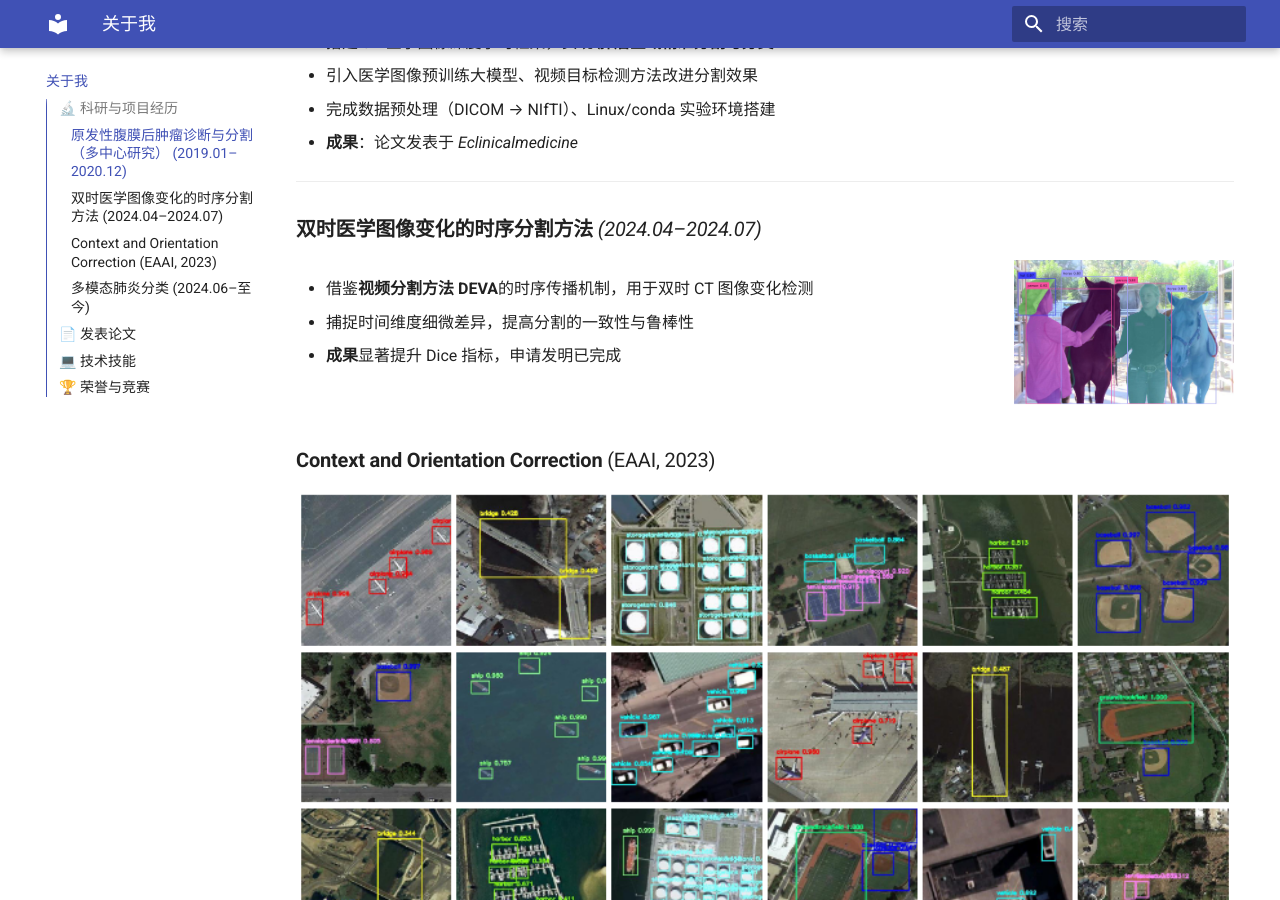
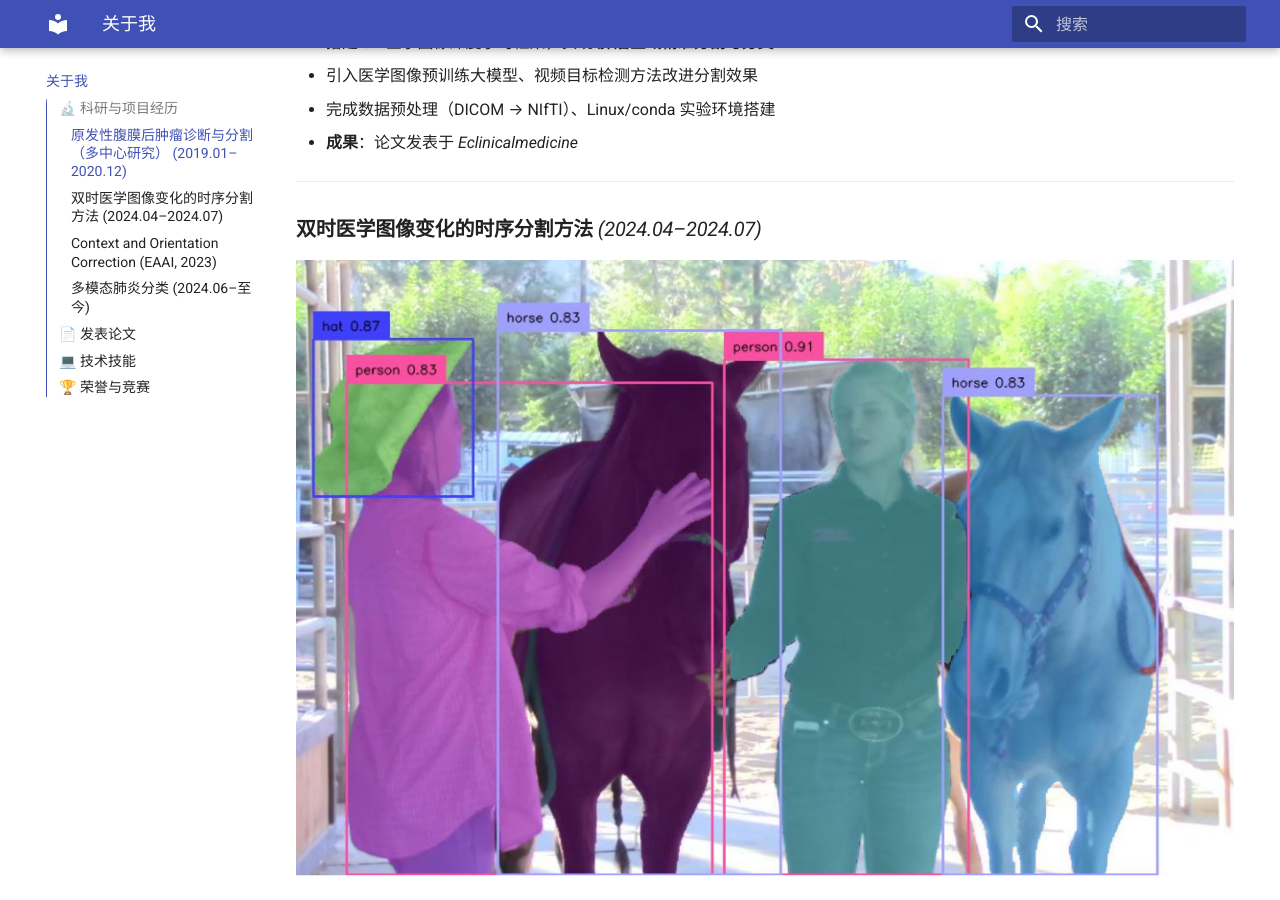
Before and after one commit to xuerong2024/My-homepage, an MkDocs documentation site: the page built from docs/about.md, in a window 1280 px wide and 900 px high, scrolled down 600 px. Built offline with MkDocs 1.6.1 and Material for MkDocs 9.7.7, drawn with Linux system fonts in a browser that asks for light colours.

Commit message:
update homepage

```diff
--- a/docs/about.md
+++ b/docs/about.md
@@ -15,23 +15,11 @@
 ---
 
 ### **双时医学图像变化的时序分割方法** *(2024.04–2024.07)*
-<div style="display:flex; align-items:flex-start;">
+![tumor](images/DEVA.png){ width="100%" }
 
-  <!-- 左列（文字） -->
-  <div style="flex:1; text-align:left;">
-    <ul>
-      <li>借鉴<b>视频分割方法 DEVA</b>的时序传播机制，用于双时 CT 图像变化检测</li>
-      <li>捕捉时间维度细微差异，提高分割的一致性与鲁棒性</li>
-      <li><b>成果</b>显著提升 Dice 指标，申请发明已完成</li>
-    </ul>
-  </div>
-
-  <!-- 右列（图片，居中） -->
-  <div style="flex:0 0 220px; text-align:left; margin-left:0px;">
-    <img src="/images/DEVA.png" alt="Video segmentation" width="220"/>
-  </div>
-
-</div>
+- 借鉴**视频分割方法 DEVA**的时序传播机制，用于双时 CT 图像变化检测
+- 捕捉时间维度细微差异，提高分割的一致性与鲁棒性
+- **成果**显著提升 Dice 指标，申请发明已完成
 
 ### **Context and Orientation Correction** (EAAI, 2023)
 ![tumor](images/coc.png){ width="100%" }
```
Also changed, not shown: site/404.html, site/about/index.html, site/blog/hello-world/index.html, site/blog/index.html, site/images/DEVA.png (added), site/images/DEVA2.png (added), site/images/coc.png (added), site/images/pred_vs_results.png (added), site/images/tumor.png (added), site/images/tumor2.png (added), site/index.html, site/search/search_index.json, site/stylesheets/extra.css (added).
